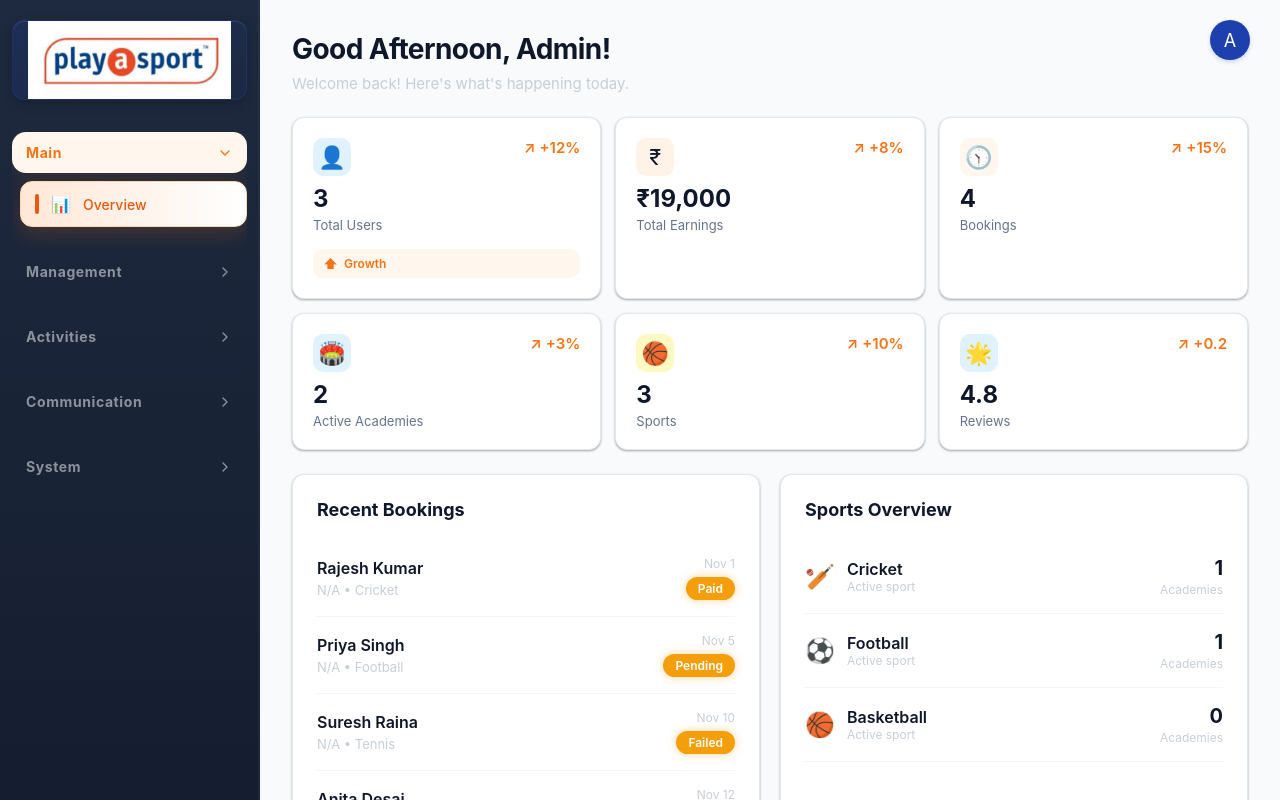
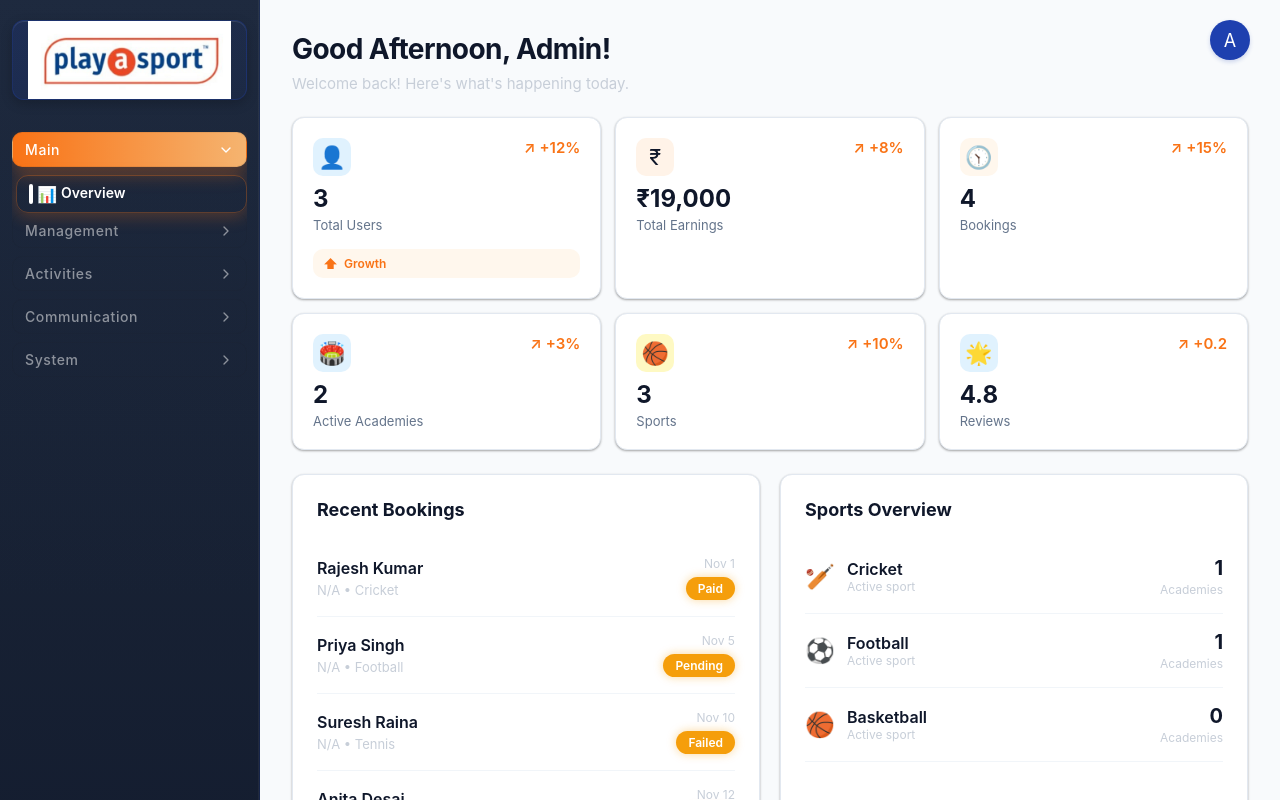
Before and after one commit to sandeepkolay1989/Admin-PAS, a Next.js app: page / in a window 1280 px wide. Shown: the top 800 px of the page. Built offline with nearby package versions, Linux system fonts and the light colour scheme.

Commit message:
Changes in Sidebar & Style

```diff
--- a/src/components/Sidebar.jsx
+++ b/src/components/Sidebar.jsx
@@ -78,18 +78,23 @@ export default function Sidebar() {
         return openGroups[groupId] !== undefined ? openGroups[groupId] : hasActiveItem;
     };
 
+    const [hoveredGroup, setHoveredGroup] = useState(null);
+    const [activeGroup, setActiveGroup] = useState(null);
+
     const itemBaseStyle = {
         fontSize: '14px',
-        padding: '12px 14px',
+        padding: '8px 12px',
         borderRadius: '12px',
         display: 'flex',
-        alignItems: 'center',
-        gap: '12px',
-        color:'rgb(71, 85, 105)',
+        alignItems: 'left',
+        gap: '4px',
+        color: '#021633',
         fontWeight: 500,
         transition: 'all 0.2s ease',
-        marginLeft: '8px',
+        marginLeft: '4px',
         position: 'relative',
+        background: 'transparent',
+        border: '1px solid rgba(0, 0, 0, 0.08)',
     };
 
     return (
@@ -123,28 +128,45 @@ export default function Sidebar() {
             <nav style={{ flex: 1, overflowY: 'auto', position: 'relative', zIndex: 1 }}>
                 {menuGroups.map(group => {
                     const isOpen = isGroupOpen(group.id);
-                    const hasActiveItem = group.items.some(item => isItemActive(item.path));
+                    const hasActiveItem = group.items.some(item => isItemActive(item.path)) || activeGroup === group.id;
 
                     return (
-                        <div key={group.id} style={{ marginBottom: '24px' }}>
+                        <div key={group.id} style={{ marginBottom: '0' }}>
                             {/* Group Header */}
                             <div
                                 style={{
                                     ...(styles.menuGroupHeader || {}),
-                                    color: hasActiveItem ? accent : ((styles.menuGroupHeader && styles.menuGroupHeader.color) || (isDarkMode ? 'rgba(255, 255, 255, 0.7)' : '#64748b')),
+                                    color: (hasActiveItem || (hoveredGroup === group.id && !hasActiveItem)) ? '#ffffff' : ((styles.menuGroupHeader && styles.menuGroupHeader.color) || (isDarkMode ? 'rgba(255, 255, 255, 0.7)' : '#64748b')),
                                     display: 'flex',
                                     alignItems: 'center',
                                     justifyContent: 'space-between',
                                     cursor: 'pointer',
-                                    gap: '8px',
-                                    padding: '12px 14px',
-                                    borderRadius: '14px',
-                                    background: isOpen ? accentSoft : 'transparent',
-                                    boxShadow: isOpen ? '0 8px 24px rgba(249, 115, 22, 0.12)' : 'none',
+                                    fontSize: '16px',
+                                    fontWeight: '700',
+                                    gap: '2px',
+                                    padding: '8px 12px',
+                                    borderRadius: '10px',
+                                    background: hasActiveItem
+                                        ? 'linear-gradient(90deg, #f97316 0%,rgb(245, 180, 112) 100%)'
+                                        : (hoveredGroup === group.id
+                                            ? 'linear-gradient(90deg, rgb(249, 115, 22) 0%, rgb(245, 180, 112) 100%)'
+                                            : (isOpen ? accentSoft : 'transparent')),
+                                    boxShadow: hasActiveItem
+                                        ? '0 8px 18px rgba(249, 115, 22, 0.3)'
+                                        : (hoveredGroup === group.id
+                                            ? '0 4px 12px rgba(234, 177, 121, 0.35)'
+                                            : (isOpen ? '0 8px 12px rgb(206, 169, 132)' : 'none')),
+                                    border: hoveredGroup === group.id && !hasActiveItem
+                                        ? '1px solid rgba(234, 177, 121, 0.5)'
+                                        : '1px solid rgba(34, 30, 30, 0.08)',
+                                    transform: hoveredGroup === group.id && !hasActiveItem ? 'translateX(4px)' : 'none',
                                 }}
                                 onClick={() => toggleGroup(group.id)}
+                                onDoubleClick={() => setActiveGroup(group.id)}
+                                onMouseEnter={() => setHoveredGroup(group.id)}
+                                onMouseLeave={() => setHoveredGroup(null)}
                             >
-                                <span style={{ fontSize: '14px', fontWeight: '700', textTransform: 'capitalize', letterSpacing: '0.6px' }}>
+                                <span style={{ fontSize: '14px', fontWeight: '500', textTransform: 'capitalize', letterSpacing: '0.6px' }}>
                                     {group.label}
                                 </span>
                                 <span
@@ -154,7 +176,7 @@ export default function Sidebar() {
                                         transition: 'transform 0.2s ease',
                                         display: 'flex',
                                         alignItems: 'center',
-                                        color: hasActiveItem ? accent : undefined,
+                                        color: (hasActiveItem || (hoveredGroup === group.id && !hasActiveItem)) ? '#ffffff' : undefined,
                                         fontWeight: 700,
                                     }}
                                 >
@@ -172,7 +194,7 @@ export default function Sidebar() {
 
                             {/* Group Items */}
                             {isOpen && (
-                                <div style={{ marginTop: '8px', paddingLeft: '0' }}>
+                                <div style={{ marginTop: '4px', paddingLeft: '0' }}>
                                     {group.items.map(item => {
                                         const isActive = isItemActive(item.path);
 
@@ -186,14 +208,18 @@ export default function Sidebar() {
                                                     style={{
                                                         ...itemBaseStyle,
                                                         ...(hoveredItem === item.id && !isActive ? {
-                                                            background: '#f8fafc',
-                                                            color: '#0f172a'
+                                                            background: 'linear-gradient(90deg, rgb(249, 115, 22) 0%, rgb(245, 180, 112) 100%)',
+                                                            color: '#ffffff',
+                                                            transform: 'translateX(4px)',
+                                                            border: '1px solid rgba(234, 177, 121, 0.5)',
+                                                            boxShadow: '0 4px 12px rgba(234, 177, 121, 0.35)',
                                                         } : {}),
                                                         ...(isActive ? {
-                                                            background: 'linear-gradient(90deg, #ffe7d6 0%, #fff 100%)',
-                                                            color: '#ea580c',
-                                                            boxShadow: '0 8px 20px rgba(249, 115, 22, 0.18)',
-                                                            border: '1px solid #fed7aa'
+                                                            background: 'linear-gradient(90deg, rgba(249, 116, 22, 0.76) 0%, rgb(245, 180, 112) 0%, 100%)',
+                                                            color: '#ffffff',
+                                                            boxShadow: '0 4px 16px rgba(249, 115, 22, 0.25)',
+                                                            border: '1px solid rgba(249, 115, 22, 0.3)',
+                                                            fontWeight: 600,
                                                         } : {}),
                                                     }}
                                                     onMouseEnter={() => setHoveredItem(item.id)}
@@ -203,11 +229,11 @@ export default function Sidebar() {
                                                         width: '4px',
                                                         height: '20px',
                                                         borderRadius: '6px',
-                                                        background: isActive ? '#ea580c' : 'transparent',
+                                                        background: isActive ? '#ffffff' : (hoveredItem === item.id ? '#ffffff' : 'transparent'),
                                                         transition: 'background 0.2s ease'
                                                     }} />
-                                                    <span style={{ fontSize: '16px', width: '20px', display: 'flex', justifyContent: 'center', color: isActive ? '#ea580c' : '#94a3b8' }}>{item.icon}</span>
-                                                    <span style={{ color: isActive ? '#ea580c' : '#334155' }}>{item.label}</span>
+                                                    <span style={{ fontSize: '16px', width: '20px', display: 'flex', justifyContent: 'center', color: (isActive || (hoveredItem === item.id && !isActive)) ? '#ffffff' : '#64748b' }}>{item.icon}</span>
+                                                    <span style={{ color: (isActive || (hoveredItem === item.id && !isActive)) ? '#ffffff' : '#475569' }}>{item.label}</span>
                                                 </div>
                                             </Link>
                                         );
```
Also changed, not shown: src/lib/styles.js.
